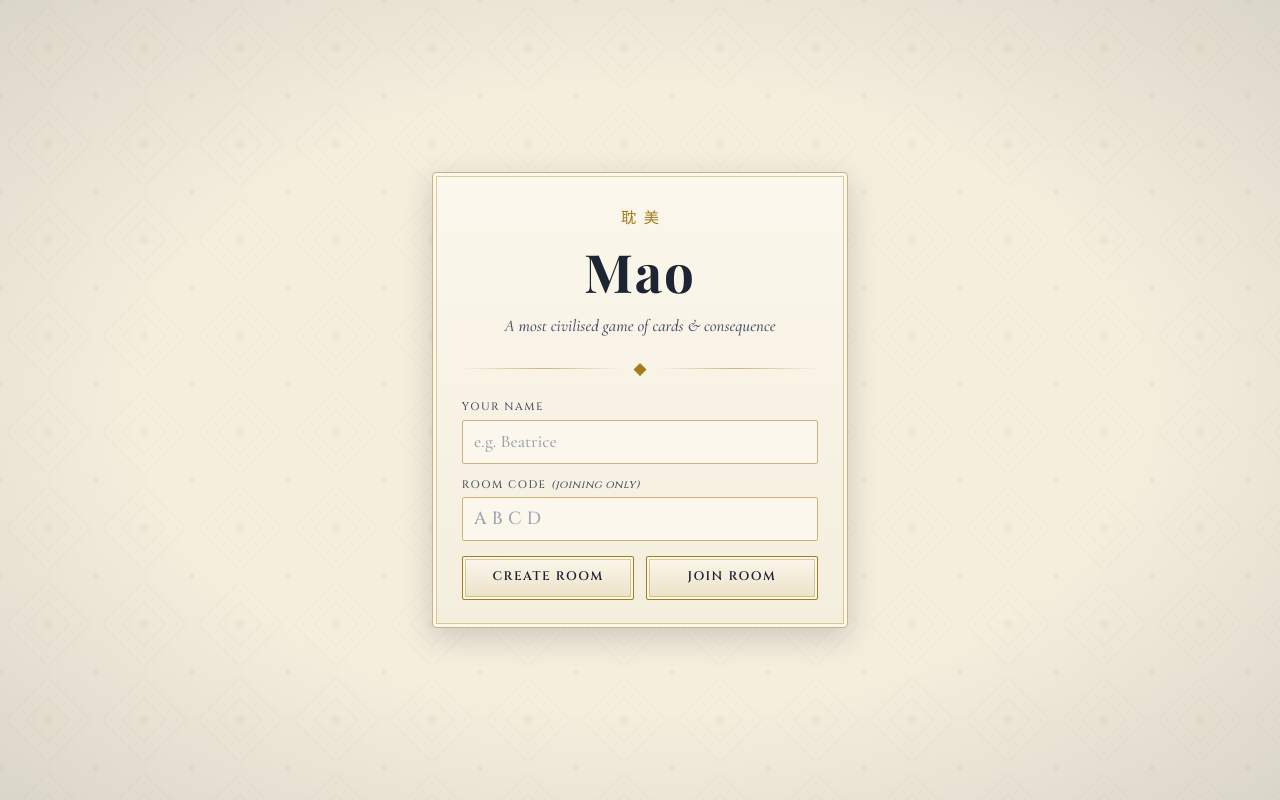
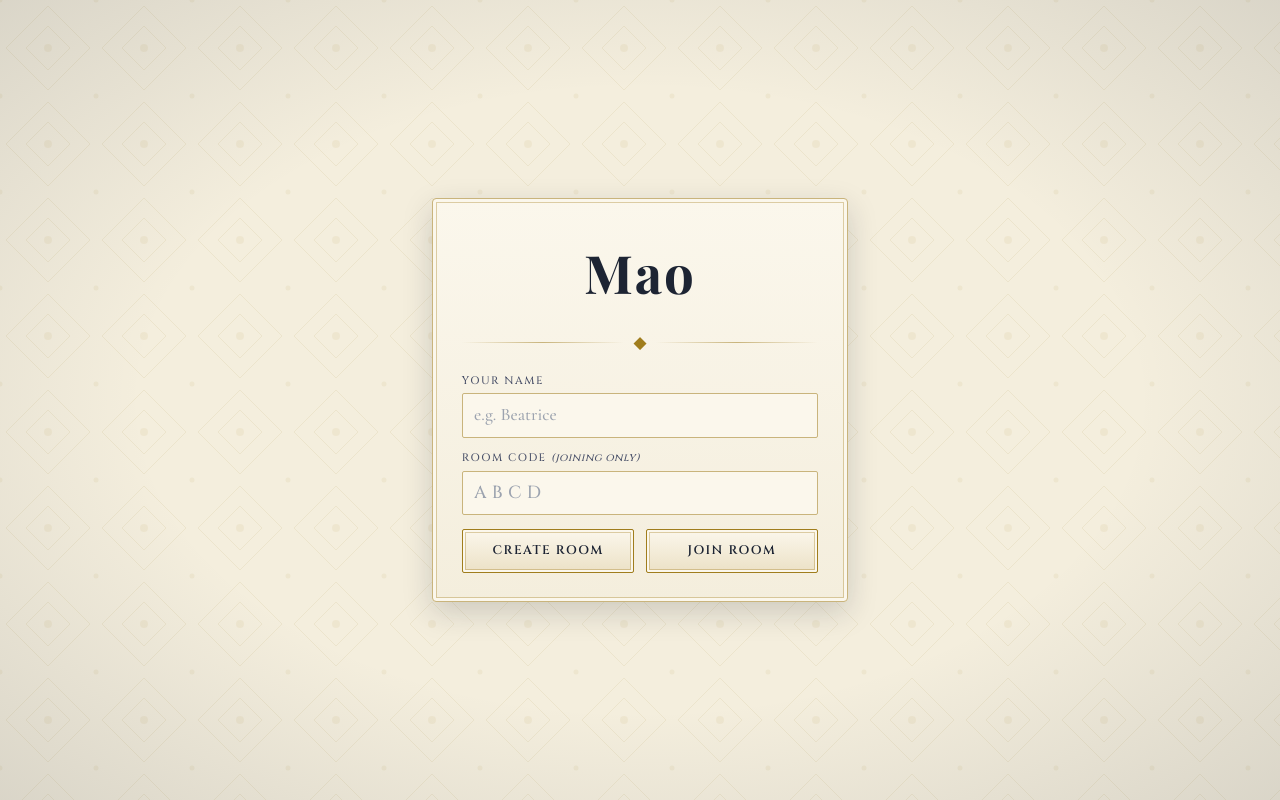
Before and after one commit to ApplesDaddy/mao-online, a website: page public/index.html in a window 1280 px wide. Drawn offline with nearby package versions, Linux system fonts and the light colour scheme; no server answers.

Commit message:
style: simplify join screen

```diff
--- a/public/index.html
+++ b/public/index.html
@@ -18,9 +18,7 @@
   <!-- ═══════════════ Join screen ═══════════════ -->
   <div id="join-screen">
     <main class="panel join-panel">
-      <p class="join-kanji" aria-hidden="true">耽美</p>
       <h1 class="join-title">Mao</h1>
-      <p class="join-tag">A most civilised game of cards &amp; consequence</p>
       <div class="divider" aria-hidden="true"><span>◆</span></div>
 
       <div class="join-fields">
--- a/public/style.css
+++ b/public/style.css
@@ -120,9 +120,7 @@ button { font-family: inherit; }
   border-radius: 4px;
 }
 
-.join-kanji { margin: 0 0 .15rem; color: var(--gold); font-size: .95rem; letter-spacing: .5em; text-indent: .5em; }
 .join-title { margin: 0; font-family: 'Playfair Display', serif; font-weight: 700; font-size: 3.3rem; letter-spacing: .04em; }
-.join-tag { margin: .15rem 0 0; font-style: italic; font-size: 1.05rem; color: var(--ink-soft); }
 
 .join-fields { text-align: left; }
 .field { display: block; margin-bottom: .8rem; }
```
